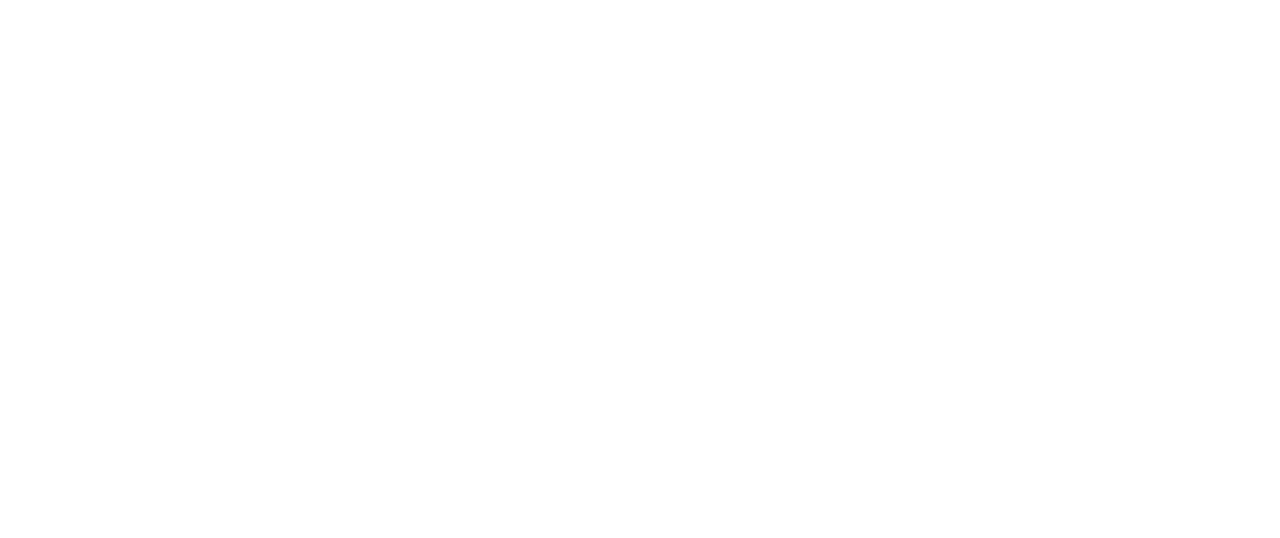
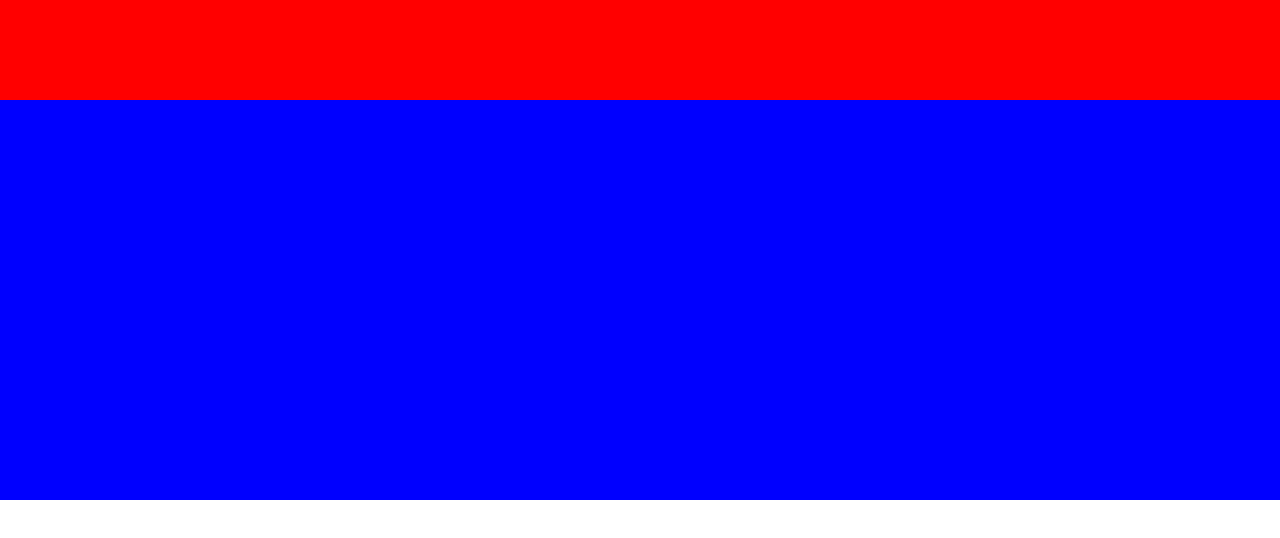
Before and after one commit to fu38t-da/git_practice_html_css, a plain HTML site: page index.html in a window 1280 px wide. Drawn offline with Linux system fonts and the light colour scheme.

Commit message:
html追加
htmlのコードをmain2まで追加しました。

```diff
--- a/index.html
+++ b/index.html
@@ -6,3 +6,9 @@
   <link rel="stylesheet" href="reset.css">
   <link rel="stylesheet" href="style.css">
 </head>
+<body>
+  <div class="header"></div>
+  <div class="main"></div>
+  <div class="main2"></div>
+</body>
+</html>
```
